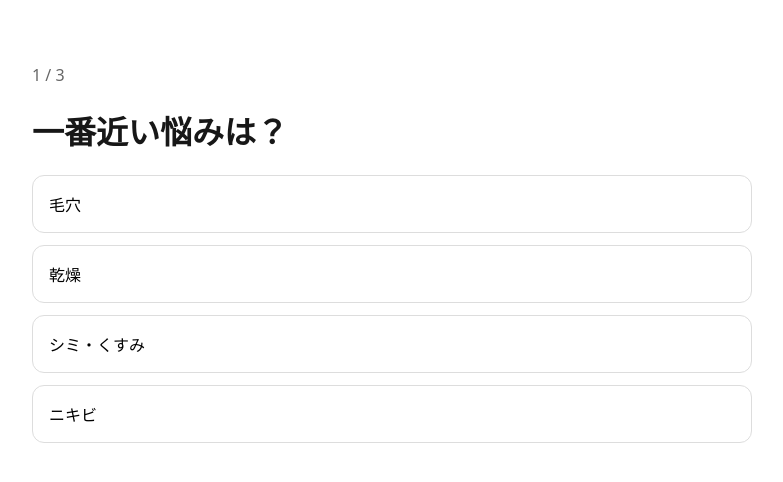
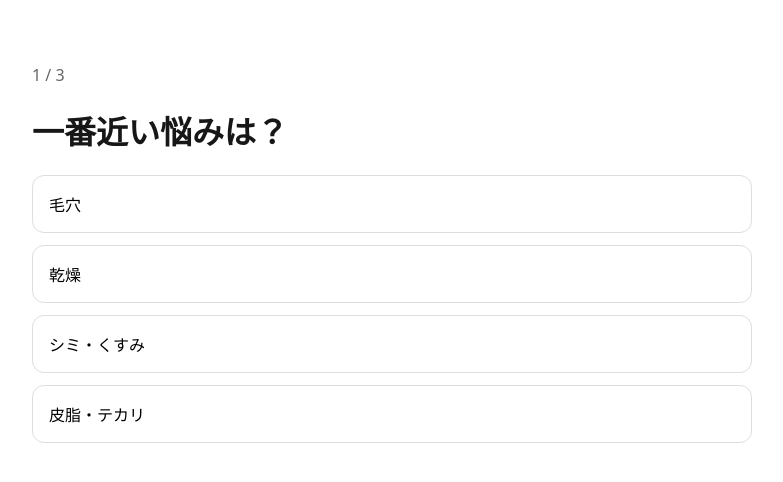
Before and after one commit to zmgt362-beep/biyoselect, a Next.js app: page /select in a window 1280 px wide. Shown: the top 482 px of the page, without its empty margins (248-1031 px from the left). Built offline with nearby package versions, Linux system fonts and the light colour scheme.

Commit message:
feat: pass selector conditions to result

```diff
--- a/app/select/page.tsx
+++ b/app/select/page.tsx
@@ -1,16 +1,36 @@
 'use client';
 import { useState } from 'react';
 import { useRouter } from 'next/navigation';
+import { trackEvent } from '@/lib/analytics/events';
 
 const steps = [
-  { key: 'concern', title: '一番近い悩みは？', options: ['毛穴', '乾燥', 'シミ・くすみ', 'ニキビ'] },
+  { key: 'concern', title: '一番近い悩みは？', options: ['毛穴', '乾燥', 'シミ・くすみ', '皮脂・テカリ'] },
   { key: 'budget', title: '予算は？', options: ['〜2,000円', '2,000〜5,000円', '5,000〜10,000円', '10,000円〜'] },
-  { key: 'priority', title: '何を優先する？', options: ['効果・機能', 'コスパ', '使いやすさ'] },
+  { key: 'priority', title: '何を優先する？', options: ['効果・機能', 'コスパ', '成分'] },
 ];
 
+const concernMap: Record<string, string> = { '毛穴': 'pores', '乾燥': 'dryness', 'シミ・くすみ': 'spots', '皮脂・テカリ': 'oiliness' };
+const budgetMap: Record<string, string> = { '〜2,000円': 'low', '2,000〜5,000円': 'low', '5,000〜10,000円': 'mid', '10,000円〜': 'high' };
+const priorityMap: Record<string, string> = { '効果・機能': 'fit', 'コスパ': 'value', '成分': 'ingredients' };
+
 export default function SelectPage() {
-  const router = useRouter(); const [step, setStep] = useState(0); const [answers, setAnswers] = useState<Record<string,string>>({});
+  const router = useRouter();
+  const [step, setStep] = useState(0);
+  const [answers, setAnswers] = useState<Record<string,string>>({});
   const current = steps[step];
-  const choose = (value:string) => { const next={...answers,[current.key]:value}; setAnswers(next); if(step===steps.length-1){sessionStorage.setItem('biyoselect_answers',JSON.stringify(next)); router.push('/result')} else setStep(step+1); };
-  return <main className="container result"><p className="muted">{step+1} / {steps.length}</p><h1>{current.title}</h1><div className="options">{current.options.map(o=><button className="option" key={o} onClick={()=>choose(o)}>{o}</button>)}</div></main>;
+  const choose = (value: string) => {
+    const next = { ...answers, [current.key]: value };
+    setAnswers(next);
+    if (step === 0) trackEvent('start_selector');
+    if (step === steps.length - 1) {
+      trackEvent('complete_selector');
+      const qs = new URLSearchParams({
+        concern: concernMap[next.concern],
+        budget: budgetMap[next.budget],
+        priority: priorityMap[next.priority],
+      });
+      router.push(`/result?${qs.toString()}`);
+    } else setStep(step + 1);
+  };
+  return <main className="container result"><p className="muted">{step + 1} / {steps.length}</p><h1>{current.title}</h1><div className="options">{current.options.map(o => <button className="option" key={o} onClick={() => choose(o)}>{o}</button>)}</div></main>;
 }
```
